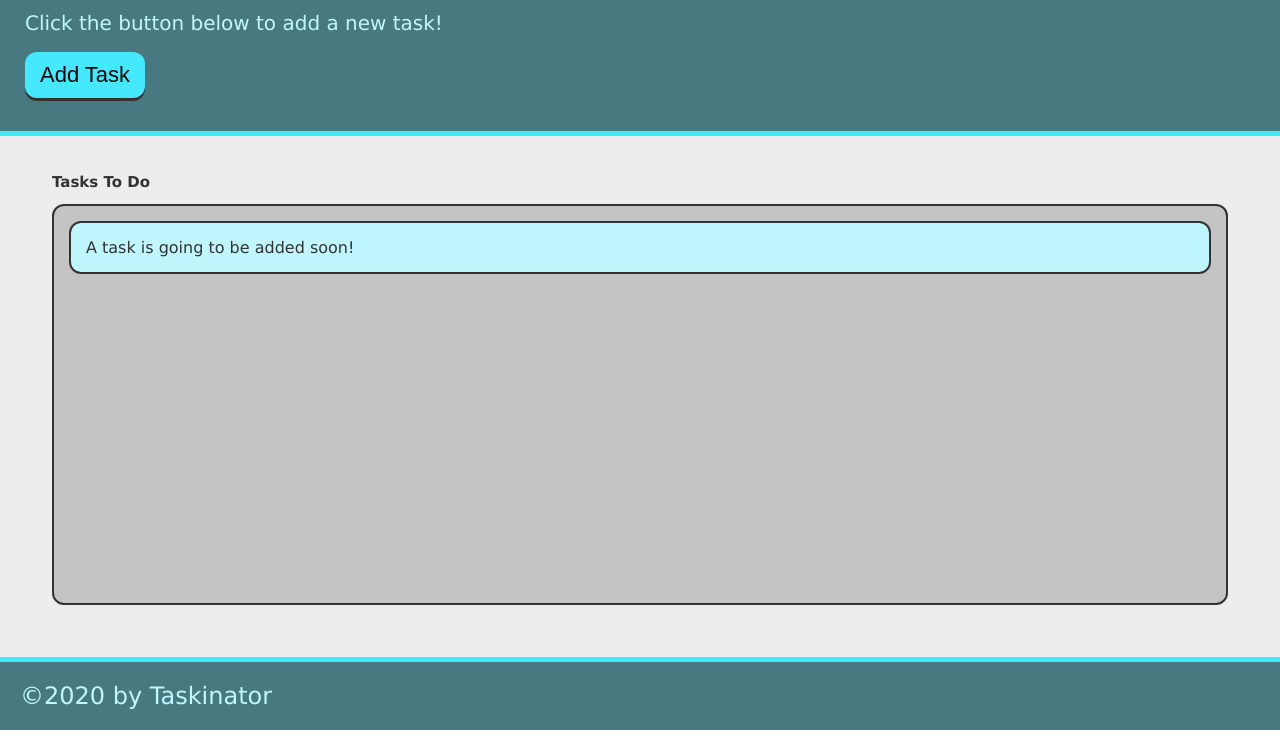
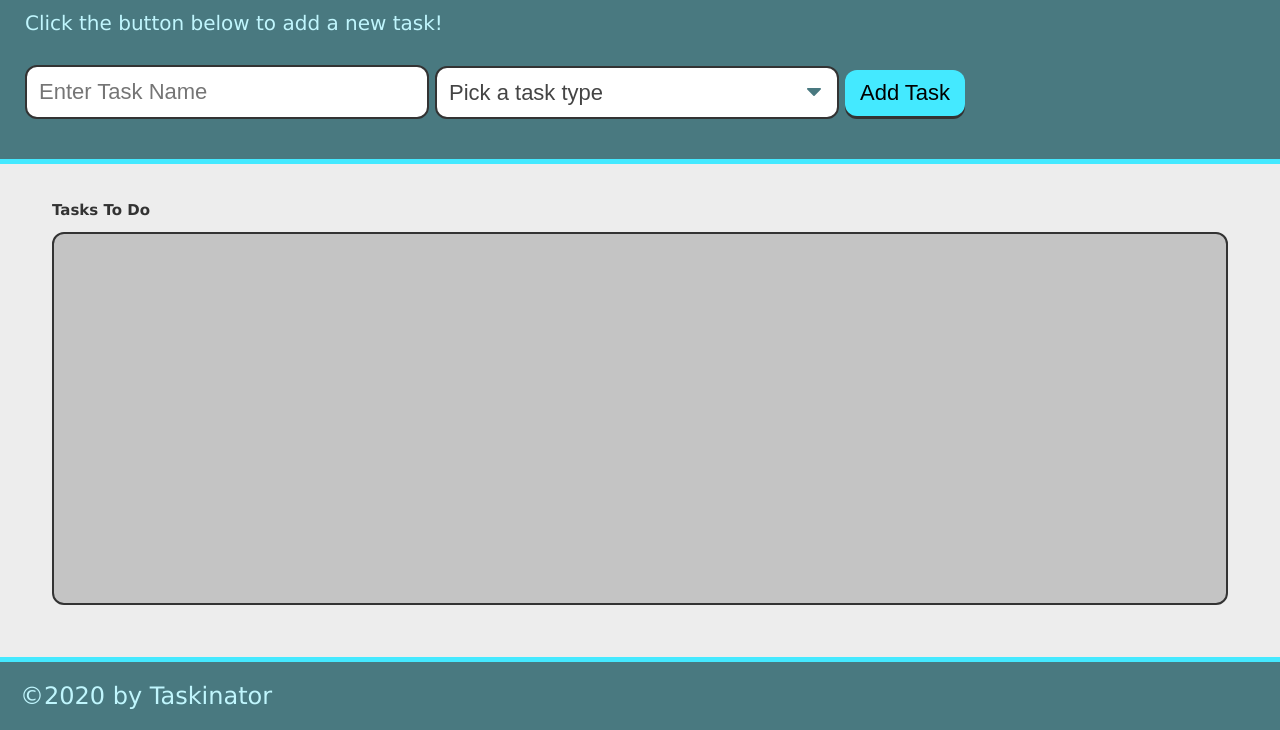
Before and after one commit to crenegar/taskinator, a plain HTML site: page index.html in a window 1280 px wide. Shown: the part 70-800 px from the top of the page. Drawn offline with Linux system fonts and the light colour scheme.

Commit message:
updated html

```diff
--- a/index.html
+++ b/index.html
@@ -11,14 +11,28 @@
     <header>
         <h1 class="page-tittle">Taskinator</h1>
         <p>Click the button below to add a new task!</p>
-        <button class="btn" id="save-task">Add Task</button>
+        <form id="task-form">
+            <div class="form-group">
+                <input type="text" name="task-name" placeholder="Enter Task Name" />
+              </div>
+              <div class="form-group">
+                <select name="task-type" class="select-dropdown">
+                  <option value="" disabled selected>Pick a task type</option>
+                  <option value="Print">Print</option>
+                  <option value="Web">Web</option>
+                  <option value="Mobile">Mobile</option>
+                </select>
+              </div>
+            <div class="form-group">
+              <button class="btn" id="save-task" type="submit">Add Task</button>
+            </div>
+          </form>
     </header>
     <main class="page-content">
         <section class="task-list-wrapper">
             <h2 class="list-tittle">Tasks To Do</h2>
-            <ul Class="task-list" id="tasks-to-do">
-                <li class="task-item">A task is going to be added soon!</li>
-            </ul>
+            <ul Class="task-list" id="tasks-to-do"></ul>
+
         </section>
     </main>
 
```
